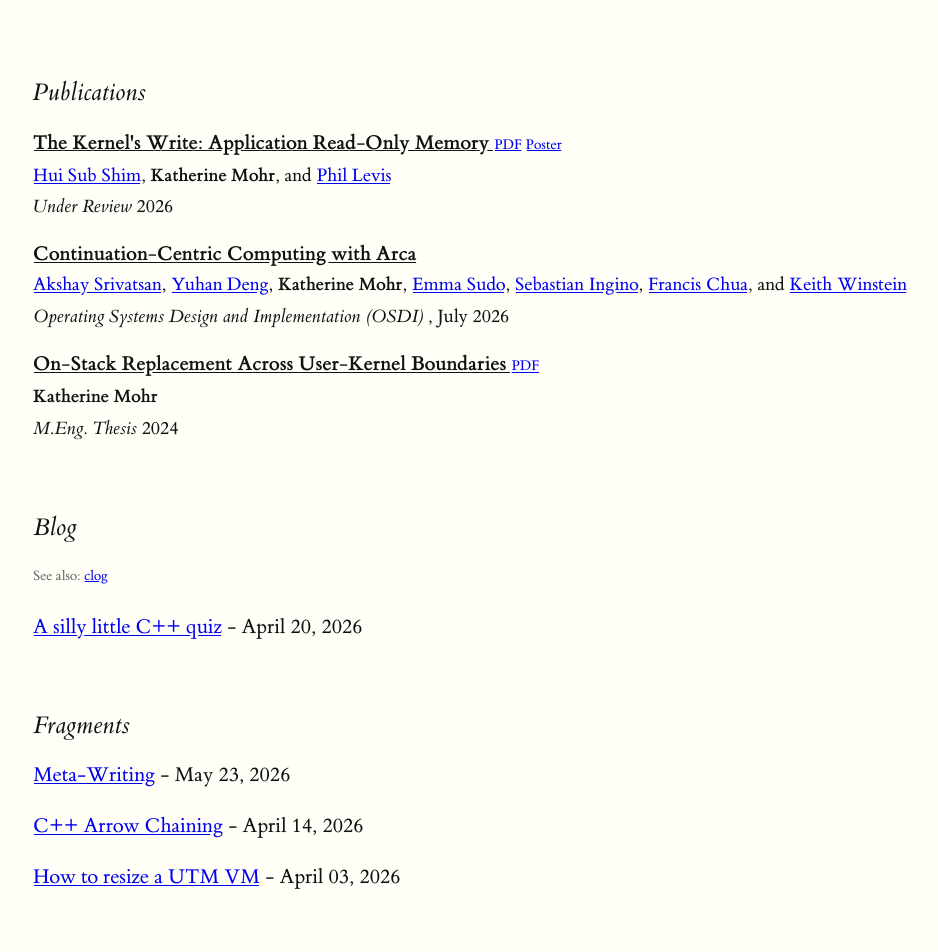
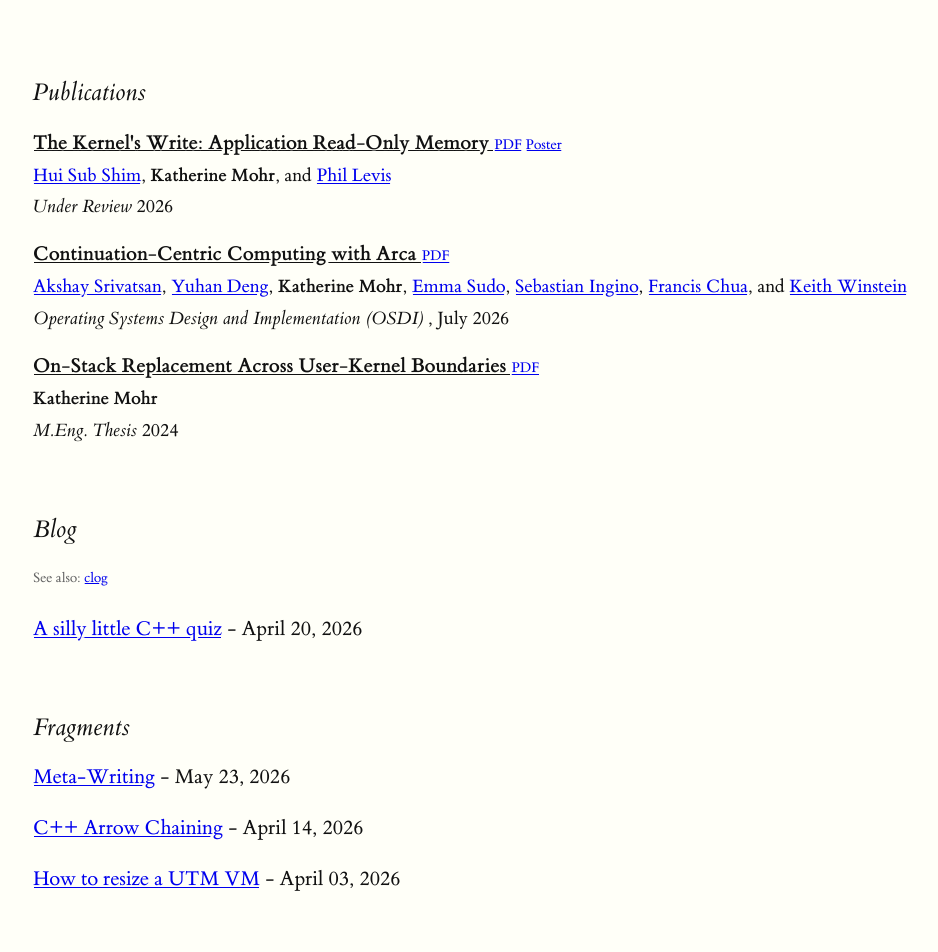
Before and after one commit to katherinemohr/katherinemohr.github.io, a Jekyll site: the page built from index.html, in a window 1280 px wide. Shown: the part 1051-2003 px from the top of the page, without its empty margins (127-1065 px from the left). Built offline with Jekyll 4.4.1, drawn with Linux system fonts in a browser that asks for light colours.

Commit message:
arca link

```diff
--- a/_data/publications.yml
+++ b/_data/publications.yml
@@ -33,7 +33,7 @@ arca:
   # booktitle: "Proceedings of the 19th USENIX Conference on Operating Systems Design and Implementation"
   # location: "Seattle, WA, USA"
   # series: "OSDI '26"
-  pdf:
+  pdf: /assets/publications/osdi26.pdf
   authors:
     - asrivatsan
     - ydeng
```
